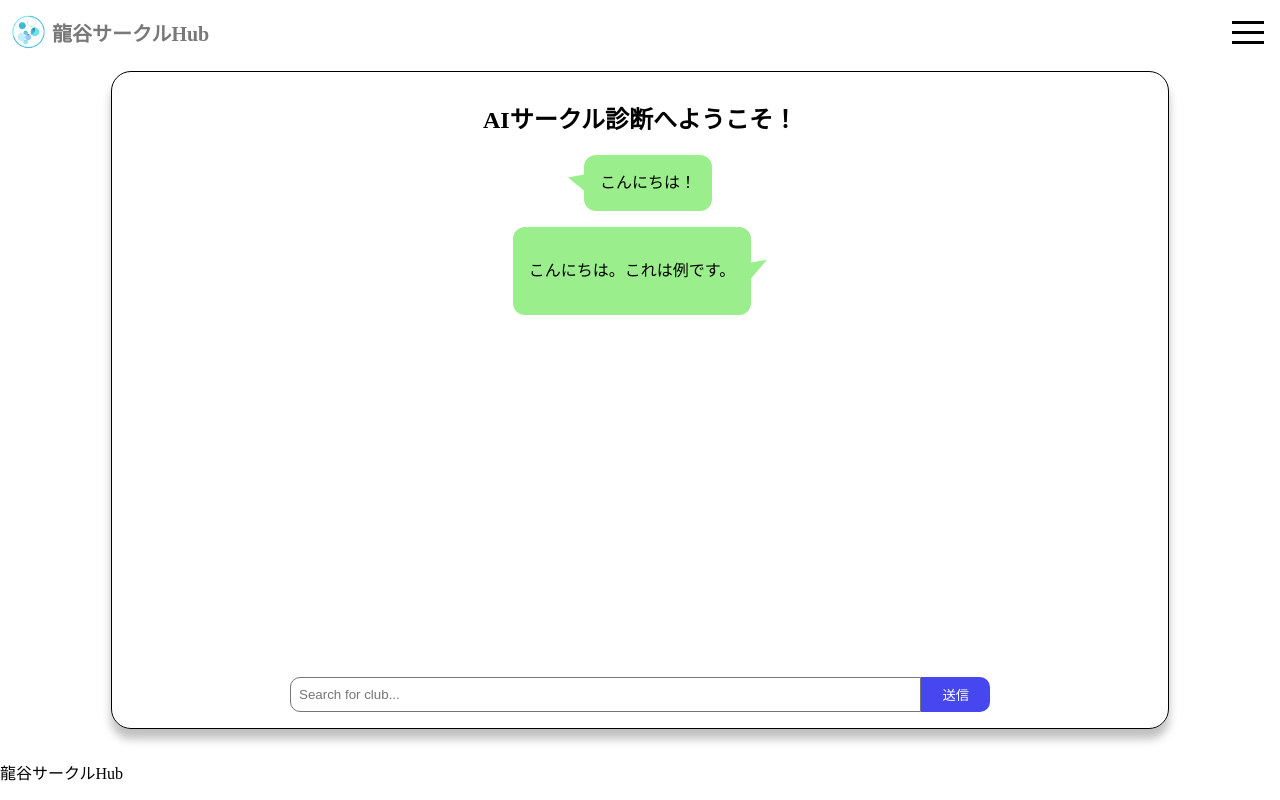
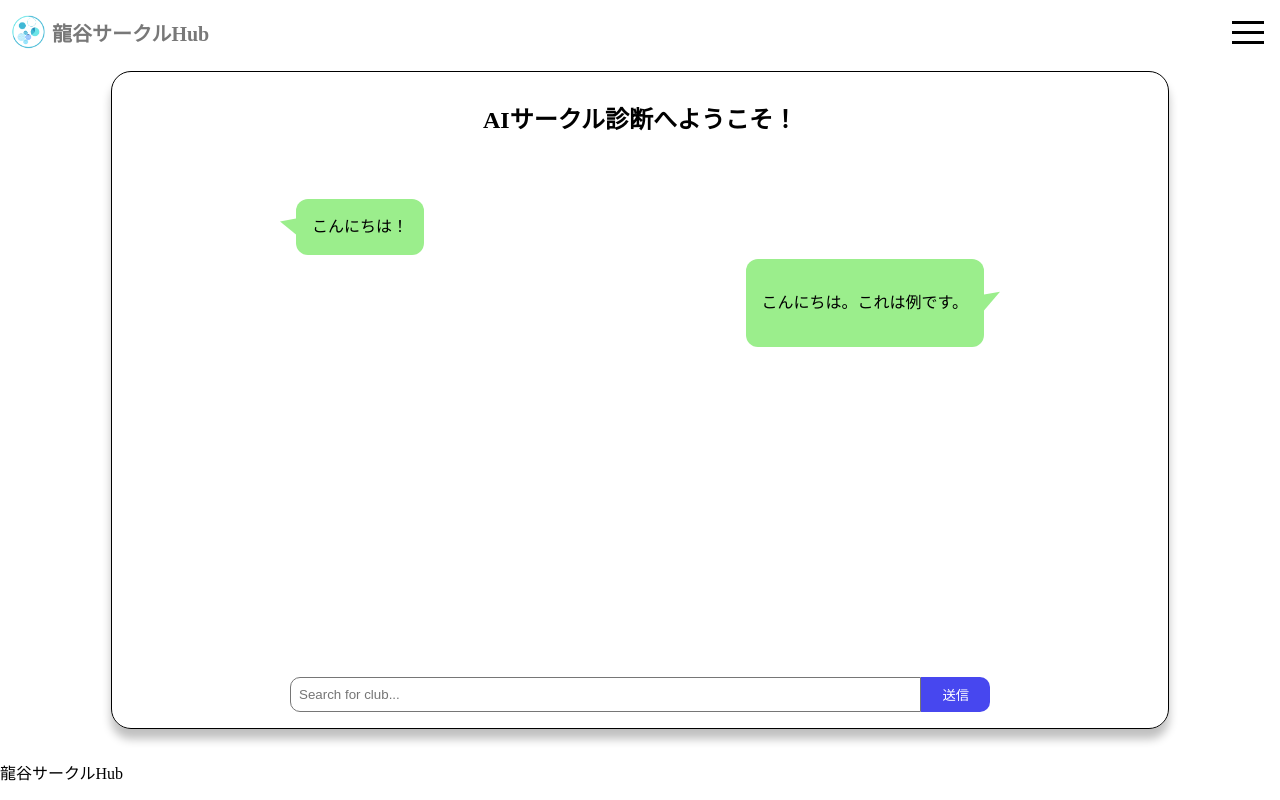
Before and after one commit to Ryukoku-Horizon/2025-AdvancedGroup-MidTeamDev-No2, a React (Create React App) app in the folder frontend/: page /ryukoku-circle-hub/ai-diagnosis in a window 1280 px wide. Built offline with nearby package versions, Linux system fonts and the light colour scheme; no server answers.

Commit message:
ai-diagnosisPage

```diff
--- a/frontend/src/pages/ai-diagnosis.tsx
+++ b/frontend/src/pages/ai-diagnosis.tsx
@@ -5,18 +5,21 @@ const AIDiagnosis=()=>{
     return (
         <Layout>
             <div className="relative flex flex-col items-center text-center p-6 border radius-md pt-1 box-shadow wh-75p center-posi">
-                <h2 className="b-9" >AIサークル診断へようこそ！</h2>
+                <h2 className="b-9 mb-8" >AIサークル診断へようこそ！</h2>
 
-                <div className="wh-75p ml-0 mr-auto text-center">
-                    <div className="l-0 mb-2">
+                <div className="wh-75-10p ml-0 mr-auto text-left">
+                    <div className="mb-2">
                         <div className="speechBubble">
                             こんにちは！
                         </div>
                     </div>
-                    <div className="speechBubble-right">
+                </div>
+                <div className="wh-75-10p text-right">
+                    <div className="speechBubble-right  mb-2">
                         <p>こんにちは。これは例です。</p>
                     </div>
                 </div>
+
                 <div className="absolute b-0 mb-2 max-w-600 w-90p">
                     <label htmlFor="" className="flex w-full">
                         <input className="w-90p radius-none-right p-1 border b-0" id="text" placeholder="Search for club..."/>
--- a/frontend/src/styles/global/box.css
+++ b/frontend/src/styles/global/box.css
@@ -11,6 +11,12 @@
 }
 .text-center{
     text-align: center;
+}
+.text-right{
+    text-align: right;
+}
+.text-left{
+    text-align: left;
 }
 
 
@@ -209,7 +215,10 @@
     height: 75%;
     width: 75%;
 }
-.wh-
+.wh-75-10p{
+    height: 10%;
+    width: 75%;
+}
 
 .gap-0{
     gap: 0;
```
